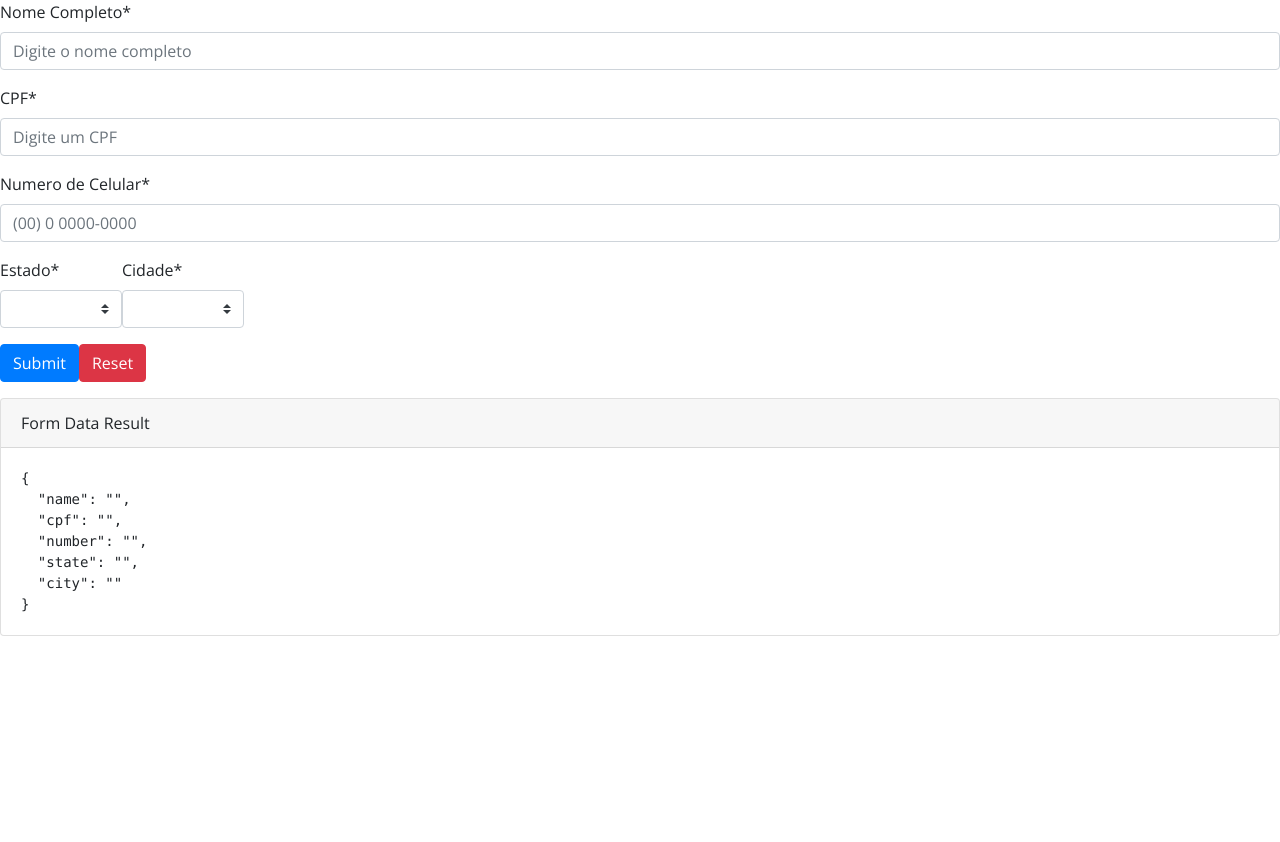
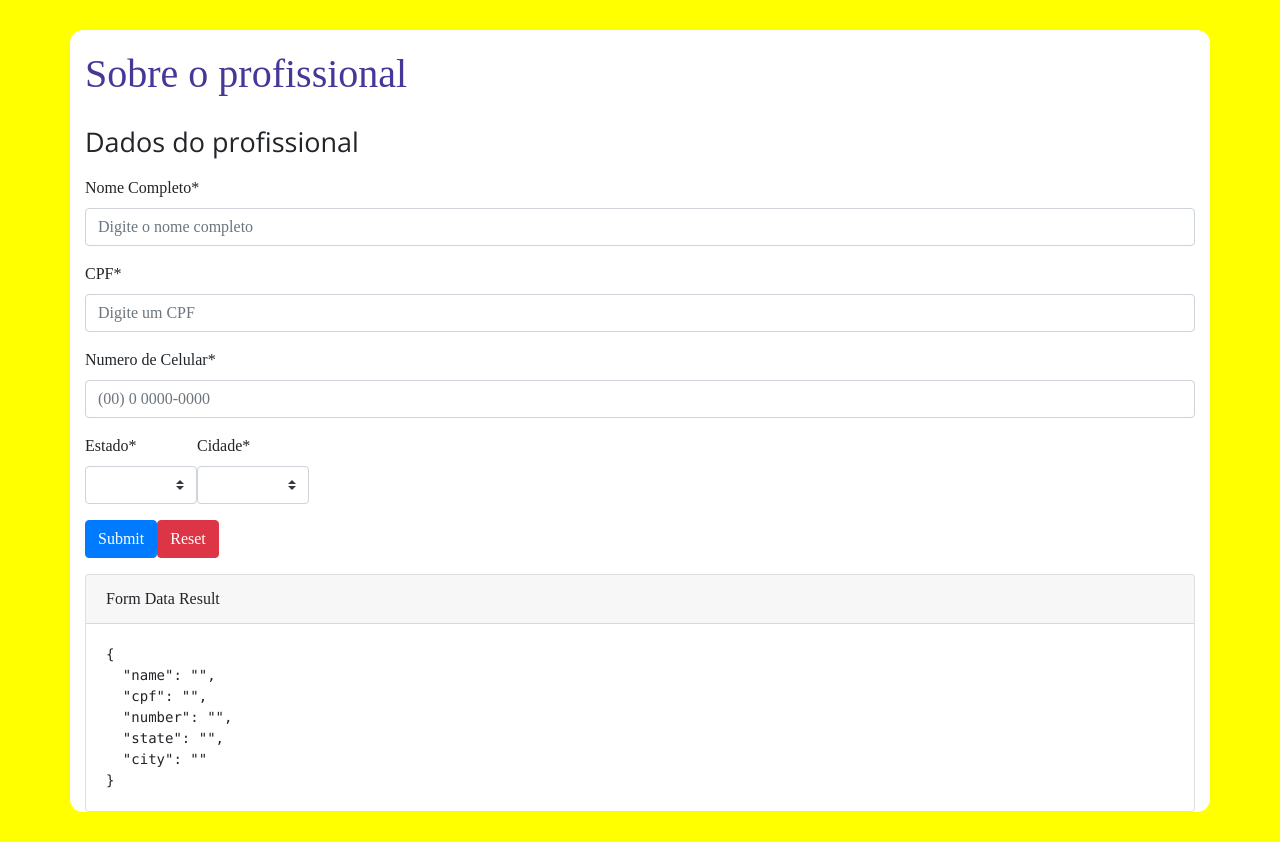
Before and after one commit to walterjrr/LandingPage-FacilConsulta, a Vue app: page / in a window 1280 px wide. Before the commit the page ends 800 px from the top, so only its background shows below. Built offline with nearby package versions, Linux system fonts and the light colour scheme; no server answers.

Commit message:
config css'

```diff
--- a/src/App.vue
+++ b/src/App.vue
@@ -17,47 +17,3 @@ export default {
     <Form />
   </div>
 </template>
-
-<style lang="scss">
-$primary-0: #483698;
-$secondary-0: #ffffff;
-$secondary-1: #f9f9f9;
-$secondary-3: #b9b9b9;
-$secondary-4: #8a8a8a;
-$secondary-7: #282828;
-$cta-1: #ffe766;
-$cta-0: #fbde40;
-$danger: #dc3545; //
-$transparent: none;
-
-@import url("https://fonts.googleapis.com/css2?family=Comfortaa:wght@300&display=swap");
-@import url("https://fonts.googleapis.com/css2?family=Open+Sans:ital,wght@0,300;0,400&display=swap");
-
-.row {
-  display: flex;
-  flex-wrap: wrap;
-  width: 100%;
-}
-
-.button {
-  font-family: "Confortaa";
-  color: $secondary-0;
-  background-color: $primary-0;
-}
-.button:active,
-.button:hover {
-  color: $secondary-0;
-}
-h1,
-h1.bold {
-  color: $primary-0;
-  font-family: "Comfortaa", cursive;
-}
-body,
-label,
-h2,
-h3,
-h4 {
-  font-family: "Open Sans";
-}
-</style>
--- /dev/null
+++ b/src/assets/GlobalStyles/globalStyles.css
@@ -0,0 +1,43 @@
+:root {
+  --primary-0: #483698;
+--secondary-0: #ffffff;
+--secondary-1: #f9f9f9;
+--secondary-3: #b9b9b9;
+--secondary-4: #8a8a8a;
+--secondary-7: #282828;
+--cta-1: #ffe766;
+--cta-0: #fbde40;
+--danger: #dc3545;
+--transparent: none;
+}
+
+@import url("https://fonts.googleapis.com/css2?family=Comfortaa:wght@300&display=swap");
+@import url("https://fonts.googleapis.com/css2?family=Open+Sans:ital,wght@0,300;0,400&display=swap");
+
+.row {
+  display: flex;
+  flex-wrap: wrap;
+  width: 100%;
+}
+
+.button {
+  font-family: "Confortaa";
+  color: var(--secondary-0);
+  background-color: var(--primary-0);
+};
+.button:active,
+.button:hover {
+  color: var(--secondary-0);
+}
+h1,
+h1.bold {
+  color: var(--primary-0);
+  font-family: "Comfortaa", cursive;
+}
+body,
+label,
+h2,
+h3,
+h4 {
+  font-family: "Open Sans";
+}
--- a/src/components/form.vue
+++ b/src/components/form.vue
@@ -1,6 +1,8 @@
 <template>
-  <div>
+  <div class="container">
     <b-form @submit.stop.prevent="onSubmit" @reset="onReset" v-if="show">
+      <h1>Sobre o profissional</h1>
+      <h2>Dados do profissional</h2>
       <b-form-group label="Nome Completo*" label-for="input-1">
         <b-form-input
           id="input-1"
@@ -8,6 +10,7 @@
           placeholder="Digite o nome completo"
           aria-describedby="input-1-live-feedback"
           :state="validateState('name')"
+          style="{input}"
         ></b-form-input>
 
         <b-form-invalid-feedback id="input-1-live-feedback"
@@ -83,6 +86,36 @@
     </b-card>
   </div>
 </template>
+<style>
+@import url("https://fonts.googleapis.com/css2?family=Comfortaa:wght@300&display=swap");
+@import url("https://fonts.googleapis.com/css2?family=Open+Sans:ital,wght@0,300;0,400&display=swap");
+
+
+* {
+  box-sizing: border-box;
+  font-family: "Confortaa";
+}
+body {
+  padding: 30px;
+  background: yellow;
+}
+.container {
+  background: white;
+  border-radius: 13px;
+}
+h1 {
+  padding: 20px 0;
+  color: #483698;
+}
+h2 {
+  font-family: "Open Sans";
+  padding-bottom: 10px;
+  font-size: 27px;
+}
+b-button {
+  color: orange;
+}
+</style>
 <script>
 import axios from "axios";
 import { validationMixin } from "vuelidate";
@@ -145,7 +178,7 @@ export default {
       },
       city: {
         required,
-      }
+      },
     },
   },
   created() {
@@ -156,12 +189,12 @@ export default {
       console.log("0");
       axios
         .get("https://servicodados.ibge.gov.br/api/v1/localidades/estados/")
-        .then(res => {
+        .then((res) => {
           this.state = res.data;
           console.log("1");
           console.log(this.state);
         })
-        .catch(error => {
+        .catch((error) => {
           console.log(error);
         });
     },
```
